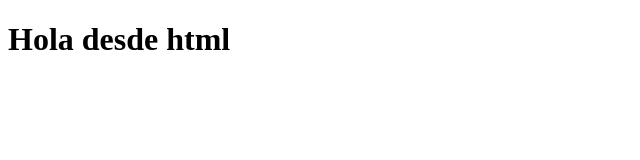
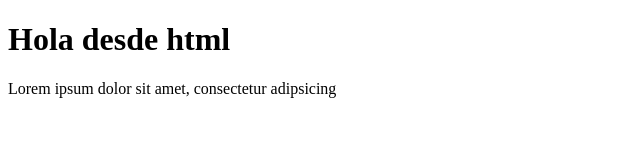
Before and after one commit to AnthonyTC9/gitestudio, a plain HTML site: page index.html in a window 1280 px wide. Shown: the whole page, without its empty margins (0-640 px from the left). Drawn offline with Linux system fonts and the light colour scheme.

Commit message:
agregamos un parrafo

```diff
--- a/index.html
+++ b/index.html
@@ -8,5 +8,6 @@
 </head>
 <body>
     <h1>Hola desde html</h1>
+    <P>Lorem ipsum dolor sit amet, consectetur adipsicing</P>
 </body>
 </html>
```
